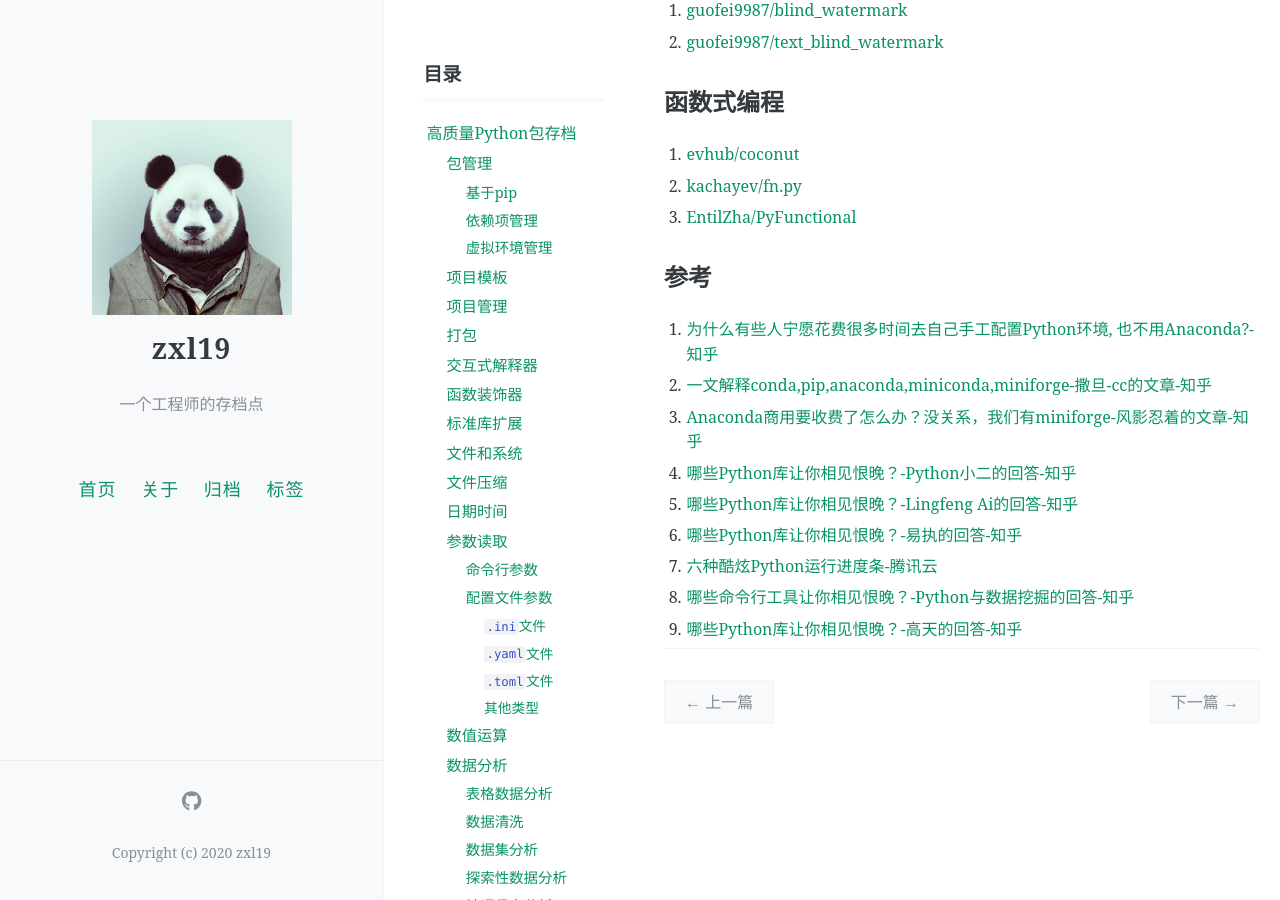
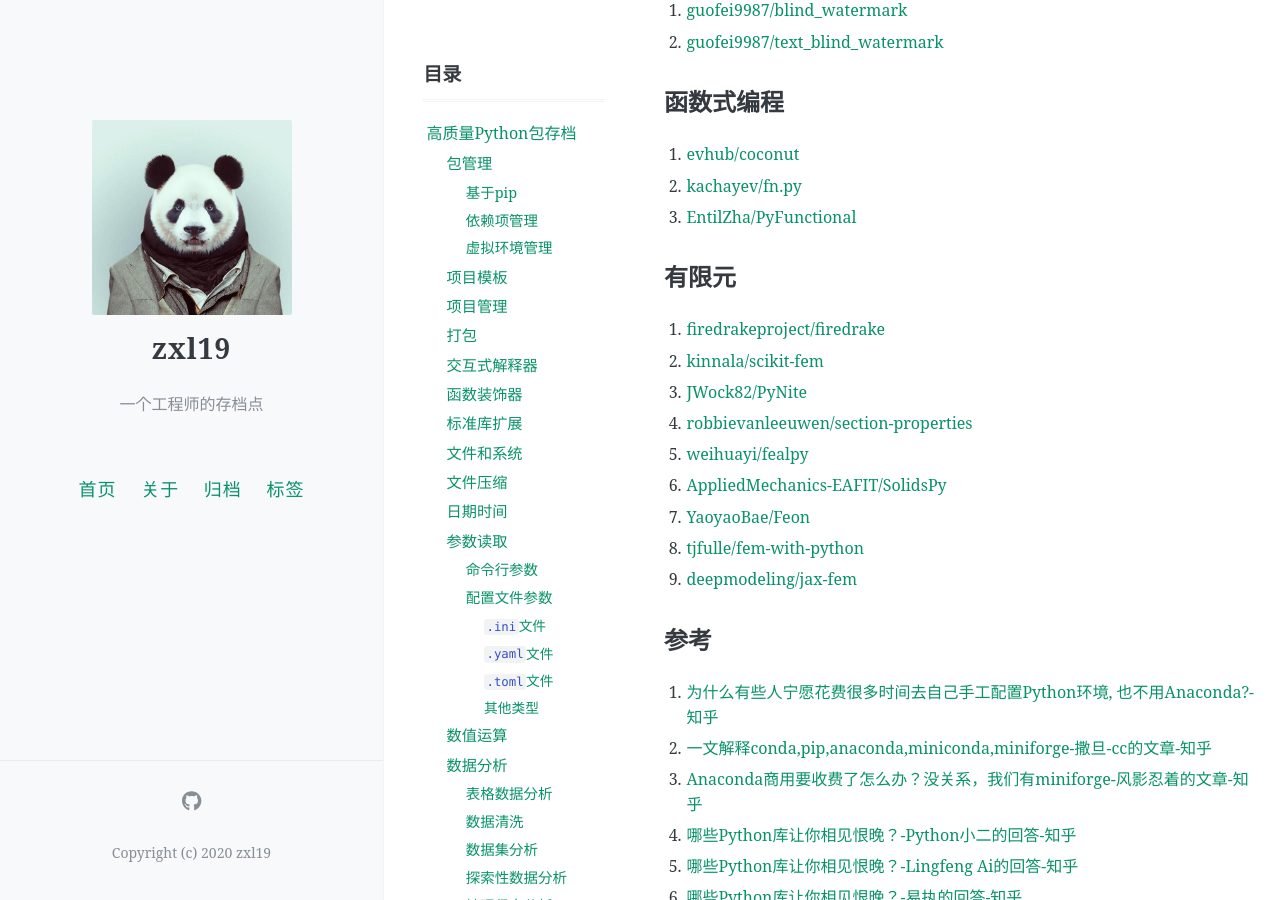
Before and after one commit to zxl19/zxl19.github.io, a Jekyll site: the page built from _posts/2023-03-28-python-package.md, in a window 1280 px wide and 900 px high, scrolled down 14570 px. Built offline with Jekyll 4.4.1, drawn with Linux system fonts in a browser that asks for light colours; comment, search, counter and statistics services are not loaded.

Commit message:
Update Posts modified:   _posts/2023-03-28-python-package.md modified:   _posts/2023-09-07-pt-setup.md new file:   _posts/2024-05-22-cax-material.md

```diff
--- a/_posts/2023-03-28-python-package.md
+++ b/_posts/2023-03-28-python-package.md
@@ -521,6 +521,18 @@ pip install，pip uninstall，拿起pip就是干！
 2. [kachayev/fn.py](https://github.com/kachayev/fn.py)
 3. [EntilZha/PyFunctional](https://github.com/EntilZha/PyFunctional)
 
+## 有限元
+
+1. [firedrakeproject/firedrake](https://github.com/firedrakeproject/firedrake)
+2. [kinnala/scikit-fem](https://github.com/kinnala/scikit-fem)
+3. [JWock82/PyNite](https://github.com/JWock82/PyNite)
+4. [robbievanleeuwen/section-properties](https://github.com/robbievanleeuwen/section-properties)
+5. [weihuayi/fealpy](https://github.com/weihuayi/fealpy)
+6. [AppliedMechanics-EAFIT/SolidsPy](https://github.com/AppliedMechanics-EAFIT/SolidsPy)
+7. [YaoyaoBae/Feon](https://github.com/YaoyaoBae/Feon)
+8. [tjfulle/fem-with-python](https://github.com/tjfulle/fem-with-python)
+9. [deepmodeling/jax-fem](https://github.com/deepmodeling/jax-fem)
+
 ## 参考
 
 1. [为什么有些人宁愿花费很多时间去自己手工配置Python环境, 也不用Anaconda?-知乎](https://www.zhihu.com/question/404402864/answer/2954272601)
```
Also changed, not shown: _posts/2023-09-07-pt-setup.md (+7 -0 lines), _posts/2024-05-22-cax-material.md (added, +87 -0 lines).
